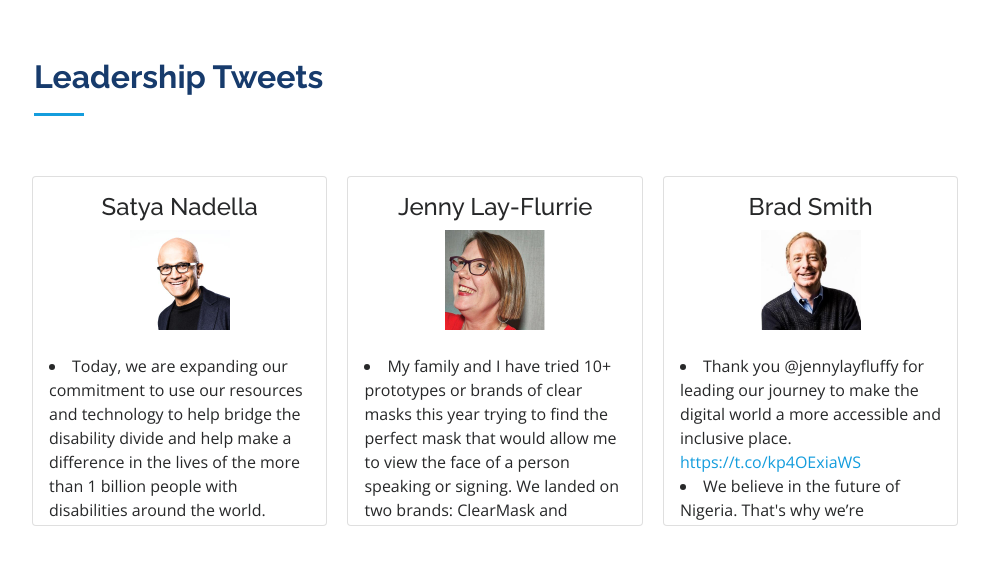
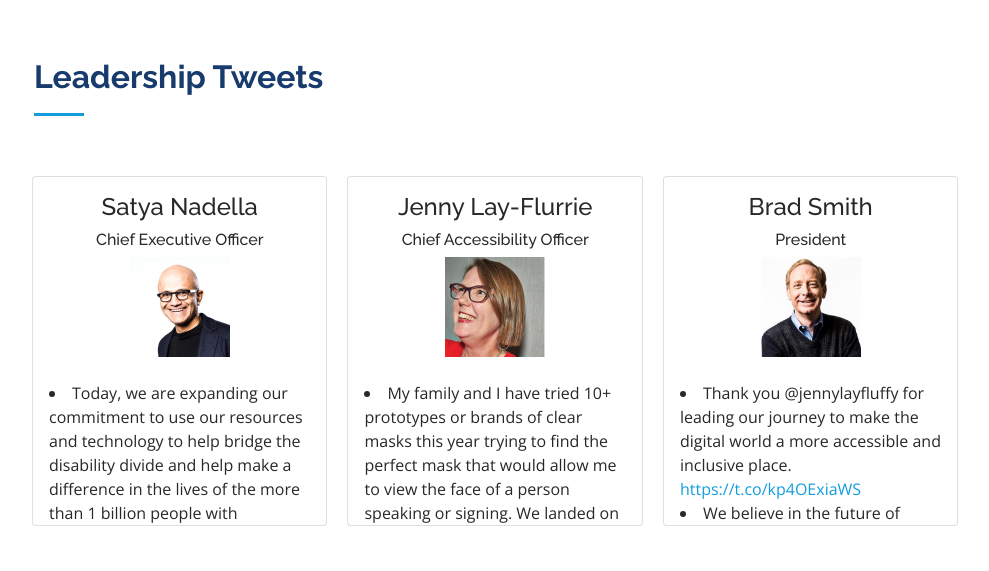
Before and after one commit to sawhney-kartik/inclusive-employement, a Flask app: page /microsoft/ in a window 1280 px wide. Shown: the part 1154-1725 px from the top of the page, without its empty margins (290-1279 px from the left). Run offline with Flask 2, Linux system fonts and the light colour scheme; some libraries are stand-ins or nearby versions.

Commit message:
Added designations

```diff
--- a/Website/templates/cisco_tabs/mission.html
+++ b/Website/templates/cisco_tabs/mission.html
@@ -104,7 +104,7 @@
                   <div class="card-body">
                     <div class="scrollable">
                       <p class="card-text">
-                        <center> <h4> Chuck Robbins </h4>
+                        <center> <h4> Chuck Robbins </h4> <h6> Chief Executive Officer </h6>
                           <img src="../../static/SecondPage/assets/img/chuck_cisco.jpg" alt="" width="100" height="100"> </center> <br>
                           <li>I’m excited to welcome @socioevents to @Cisco! Their end-to-end event management platform will help us continue to create inclusive hybrid meeting and event experiences that are 10X better for all participants! <a href='https://t.co/YXLJFTJ9sH'>https://t.co/YXLJFTJ9sH</a></li>
                           <li>Thanks, @selenagomez! @Cisco is proud to partner with @glblctzn for #VaxLive: The Concert to Reunite the World! We're committing $5M to #COVAX to ensure frontline workers and the most vulnerable have access to vaccines. Together we can power an inclusive recovery for all. <a href='https://t.co/AiCSV4dism'>https://t.co/AiCSV4dism</a></li>
--- a/Website/templates/intel_tabs/mission.html
+++ b/Website/templates/intel_tabs/mission.html
@@ -111,7 +111,7 @@
                   <div class="card-body">
                     <div class="scrollable">
                       <p class="card-text">
-                        <center> <h4> Pat Gelsinger </h4>
+                      <center> <h4> Pat Gelsinger </h4> <h6> Chief Executive Officer </h6>
                           <img src="../../static/SecondPage/assets/img/pat_intel.jpg" alt="" width="100" height="100"> </center> <br>
                           <li>@GovMLG Thank you, Governor. Pleased to be part of the New Mexico community and bring jobs to the state.</li>
                           <li>The best ideas come together w/ a diverse set of perspectives. Making our industry more inclusive will drive innovation that serves all for better. #AllianceForGlobalInclusion
@@ -216,7 +216,7 @@
                   <div class="card-body">
                     <div class="scrollable">
                       <p class="card-text">
-                        <center> <h4>Amy Warner</h4>
+                        <center> <h4>Amy Warner</h4> <h6> VP, IT Digital Solutions & Accessibility </h6>
                         <img src="../../static/SecondPage/assets/img/amy_intel.jpg" alt="" width="100" height="100"> </center> <br>
                           <li>At @Intel, we thank those who made the #ADA a reality 30 years ago. Excited to leverage technology to further enhance the lives of those with disabilities. Workers with disabilities are changing tech for the better. #ThanksToTheADA #ADA30 #IAmIntel #DisabilityInclusion <a href='https://t.co/4Xn7qY0KgN'>https://t.co/4Xn7qY0KgN</a></li>
                           <li>RT: (RT &amp; support!) Today marks the 30th anniversary of the Americans with Disabilities Act. Although a milestone, you can’t legislate attitudes. #ADA30
--- a/Website/templates/microsoft_tabs/mission.html
+++ b/Website/templates/microsoft_tabs/mission.html
@@ -119,7 +119,7 @@
                   <div class="card-body">
                     <div class="scrollable">
                       <p class="card-text">
-                        <center> <h4> Satya Nadella</h4>
+                        <center> <h4> Satya Nadella</h4> <h6> Chief Executive Officer </h6>
                         <img src="../../static/SecondPage/assets/img/satya_microsoft.jpg" alt="" width="100" height="100"> </center> <br>
                           <li>Today, we are expanding our commitment to use our resources and technology to help bridge the disability divide and help make a difference in the lives of the more than 1 billion people with disabilities around the world. <a href='https://t.co/2PmIU1gshx'>https://t.co/2PmIU1gshx</a></li>
                           <li>Today, we announced our commitment to accelerate digital transformation and inclusive economic growth in Malaysia, with plans for a new datacenter region, along with a skilling initiative to help equip Malaysians for the jobs of the future. <a href='https://t.co/vEoE9upd4q'>https://t.co/vEoE9upd4q</a></li>
@@ -227,7 +227,7 @@
                   <div class="card-body">
                     <div class="scrollable">
                       <p class="card-text">
-                        <center> <h4>Jenny Lay-Flurrie</h4>
+                        <center> <h4>Jenny Lay-Flurrie</h4> <h6> Chief Accessibility Officer </h6>
                           <img src="../../static/SecondPage/assets/img/jenny_microsoft.jpg" alt="" width="100" height="100"> </center> <br>
                           <li>My family and I have tried 10+ prototypes or brands of clear masks this year trying to find the perfect mask that would allow me to view the face of a person speaking or signing. We landed on two brands: ClearMask and BendShape...
                           #accessibility #deaf
@@ -2866,7 +2866,7 @@
                   <div class="card-body">
                     <div class="scrollable">
                       <p class="card-text">
-                      <center> <h4>Brad Smith</h4>
+                      <center> <h4>Brad Smith</h4> <h6> President </h6>
                         <img src="../../static/SecondPage/assets/img/brad_microsoft.jpg" alt="" width="100" height="100"> </center> <br>
                         <li>Thank you @jennylayfluffy for leading our journey to make the digital world a more accessible and inclusive place.
                         <a href='https://t.co/kp4OExiaWS'>https://t.co/kp4OExiaWS</a></li>
```
